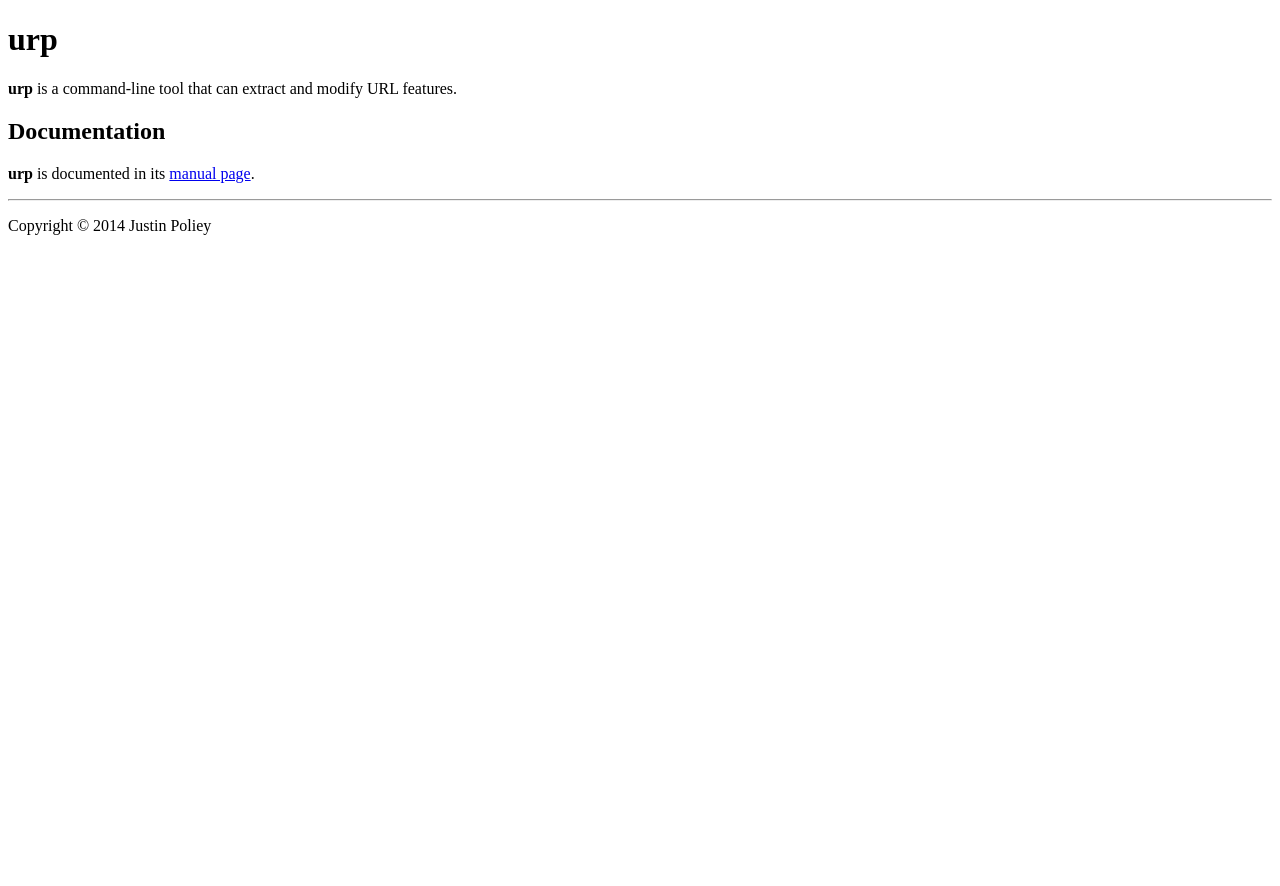
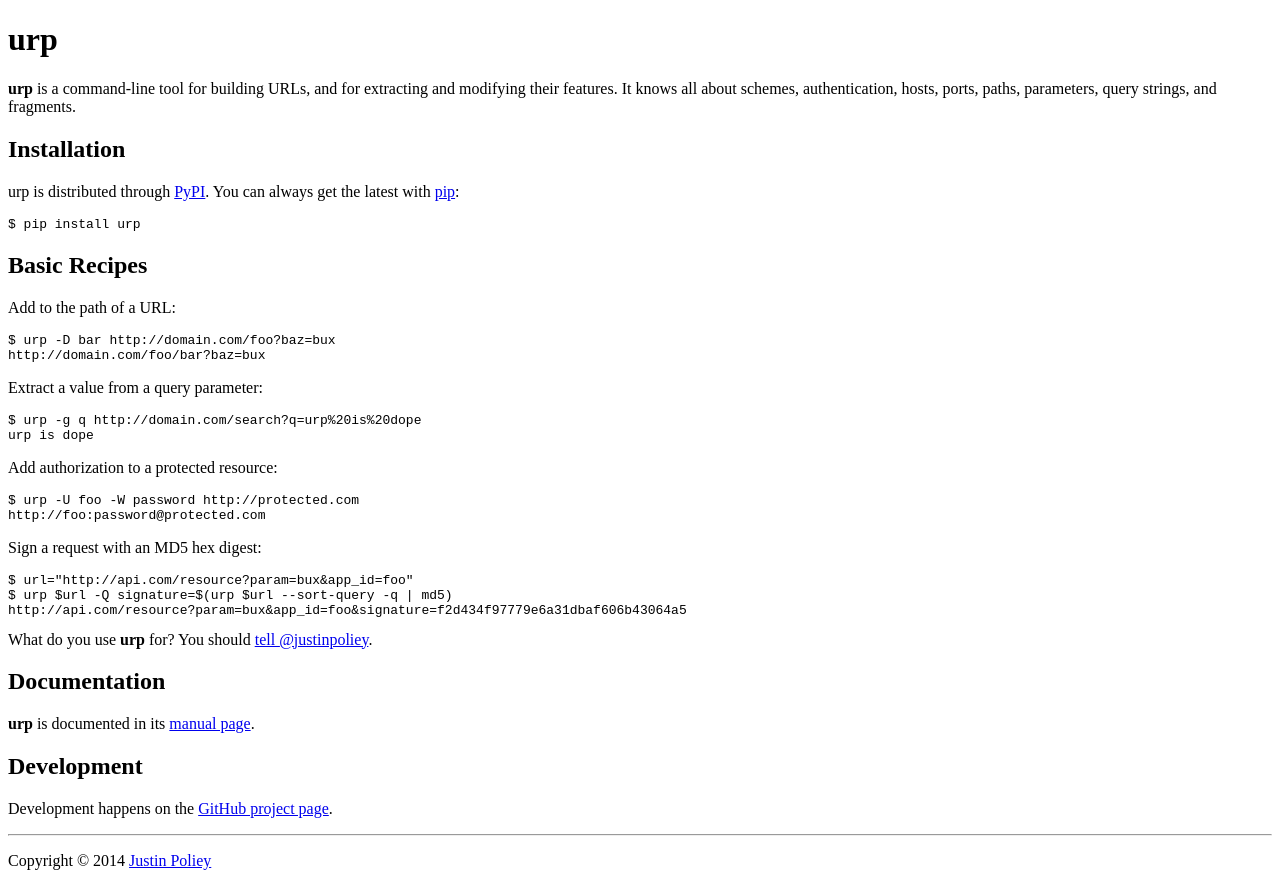
Before and after one commit to jdp/urp, a plain HTML site: page index.html in a window 1280 px wide. Before the commit the page ends 800 px from the top, so only its background shows below. Drawn offline with Linux system fonts and the light colour scheme.

Commit message:
beef up the website index

```diff
--- a/index.html
+++ b/index.html
@@ -4,18 +4,44 @@
   <meta charset="utf-8">
   <meta name="generator" content="pandoc">
   <meta name="viewport" content="width=device-width, initial-scale=1.0, user-scalable=yes">
-  <title></title>
+  <title>urp</title>
   <style type="text/css">code{white-space: pre;}</style>
   <!--[if lt IE 9]>
     <script src="http://html5shim.googlecode.com/svn/trunk/html5.js"></script>
   <![endif]-->
 </head>
 <body>
-<h1 id="urp">urp</h1>
-<p><strong>urp</strong> is a command-line tool that can extract and modify URL features.</p>
+<header>
+<h1 class="title">urp</h1>
+</header>
+<p><strong>urp</strong> is a command-line tool for building URLs, and for extracting and modifying their features. It knows all about schemes, authentication, hosts, ports, paths, parameters, query strings, and fragments.</p>
+<h2 id="installation">Installation</h2>
+<p>urp is distributed through <a href="https://pypi.python.org/pypi/urp">PyPI</a>. You can always get the latest with <a href="https://pypi.python.org/pypi/pip">pip</a>:</p>
+<pre><code>$ pip install urp</code></pre>
+<h2 id="basic-recipes">Basic Recipes</h2>
+<p>Add to the path of a URL:</p>
+<pre><code>$ urp -D bar http://domain.com/foo?baz=bux
+http://domain.com/foo/bar?baz=bux</code></pre>
+<p>Extract a value from a query parameter:</p>
+<pre><code>$ urp -g q http://domain.com/search?q=urp%20is%20dope
+urp is dope</code></pre>
+<p>Add authorization to a protected resource:</p>
+<pre><code>$ urp -U foo -W password http://protected.com
+http://foo:password@protected.com</code></pre>
+<p>Sign a request with an MD5 hex digest:</p>
+<pre><code>$ url=&quot;http://api.com/resource?param=bux&amp;app_id=foo&quot;
+$ urp $url -Q signature=$(urp $url --sort-query -q | md5)
+http://api.com/resource?param=bux&amp;app_id=foo&amp;signature=f2d434f97779e6a31dbaf606b43064a5</code></pre>
+<aside>
+What do you use <strong>urp</strong> for? You should <a href="https://twitter.com/intent/tweet?screen_name=justinpoliey" data-related="justinpoliey">tell <span class="citation" data-cites="justinpoliey">@justinpoliey</span></a>.
+</aside>
+
 <h2 id="documentation">Documentation</h2>
 <p><strong>urp</strong> is documented in its <a href="urp.1.html">manual page</a>.</p>
+<h2 id="development">Development</h2>
+<p>Development happens on the <a href="https://github.com/jdp/urp">GitHub project page</a>.</p>
 <hr />
-<p>Copyright © 2014 Justin Poliey</p>
+<p>Copyright © 2014 <a href="http://justinpoliey.com">Justin Poliey</a></p>
+<script>!function(d,s,id){var js,fjs=d.getElementsByTagName(s)[0],p=/^http:/.test(d.location)?'http':'https';if(!d.getElementById(id)){js=d.createElement(s);js.id=id;js.src=p+'://platform.twitter.com/widgets.js';fjs.parentNode.insertBefore(js,fjs);}}(document, 'script', 'twitter-wjs');</script>
 </body>
 </html>
```
Also changed, not shown: 1 other file.
